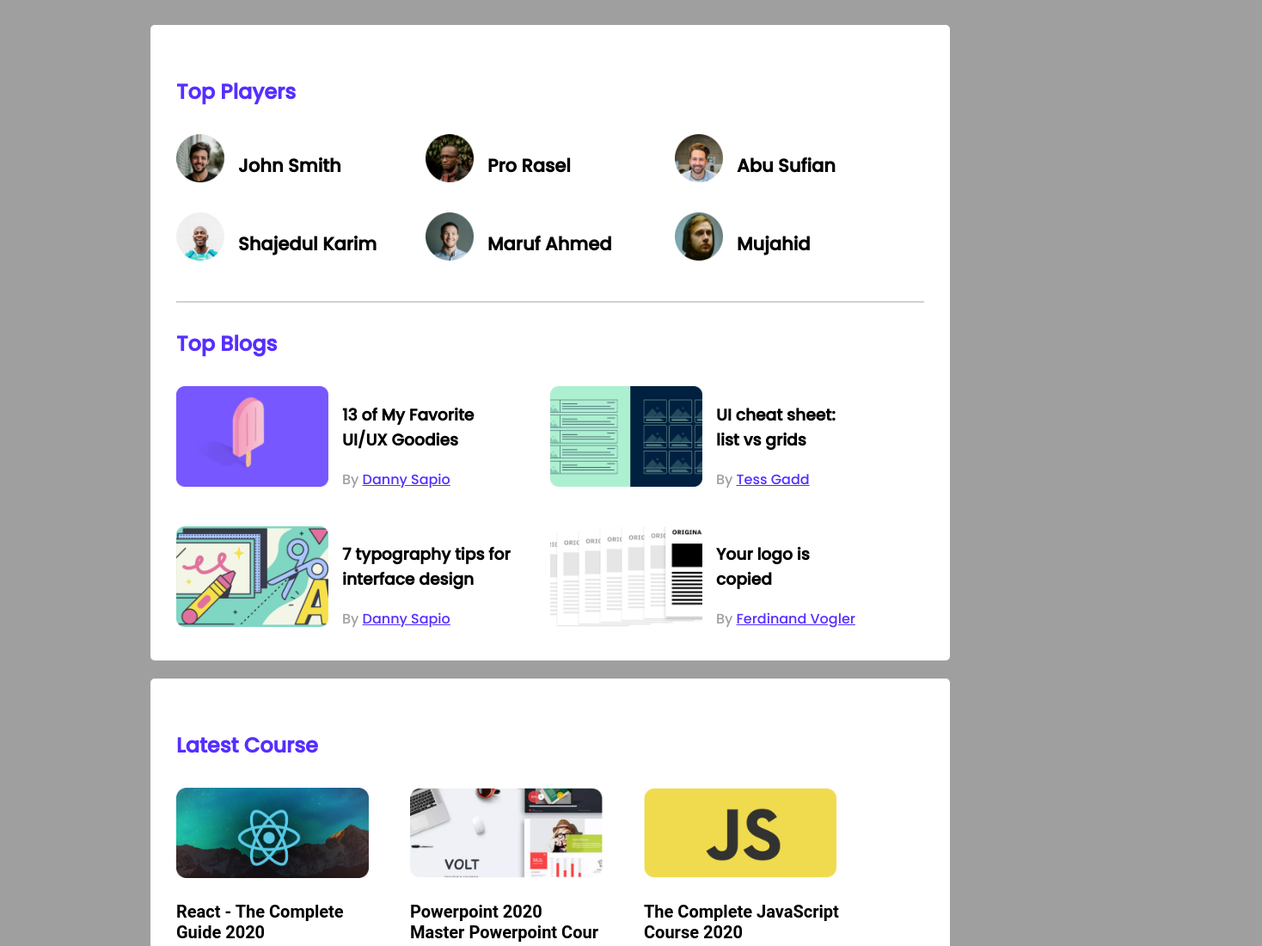
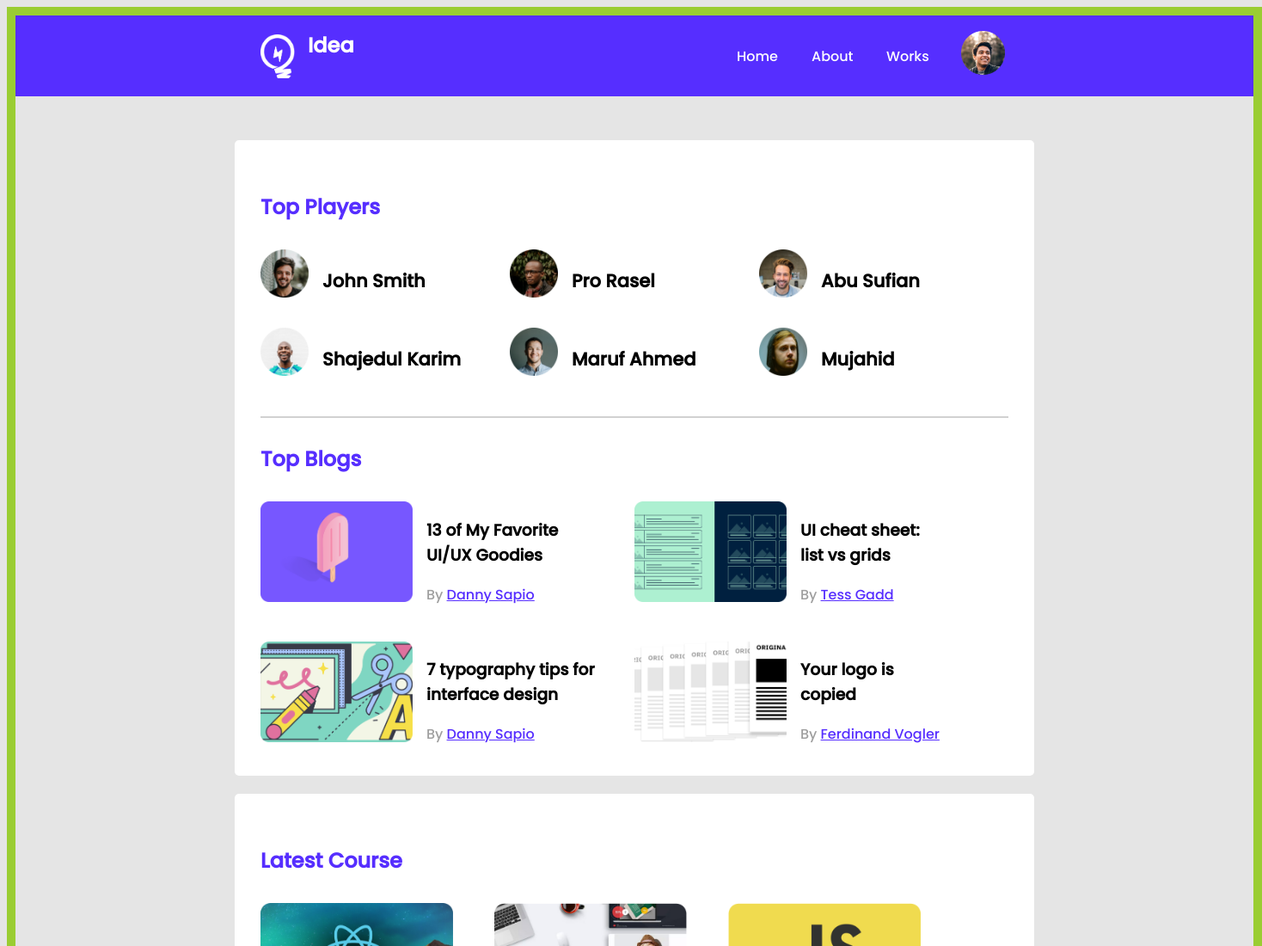
Before and after one commit to nizihad824/leader-board-css3, a plain HTML site: page index.html in a window 1280 px wide. Shown: the top 1100 px of the page at 86% size, 1468 px wide, since content can reach past the window. Drawn offline with Linux system fonts and the light colour scheme.

Commit message:
header done

```diff
--- a/index.html
+++ b/index.html
@@ -12,6 +12,24 @@
 
 <body>
     <header>
+    <div class="header-section">
+        <div class="idea">
+            <img src="images/icons/logo.png" alt="">
+            <h3 id="idea-titel">Idea</h3>
+
+        </div>
+        <div class="nav-titels">
+            <nav class="nav-display">
+                <a href="">Home</a>
+                <a href="">About</a>
+                <a href="">Works</a>
+                <div class="nav-icon">
+                    <img src="images/icons/profile.png" alt="">
+                </div>
+
+            </nav>
+        </div>
+    </div>
 
     </header>
     <!-- main part -->
--- a/style/style.css
+++ b/style/style.css
@@ -1,8 +1,67 @@
+
+
 @import url('https://fonts.googleapis.com/css2?family=Poppins:wght@500&display=swap');
+
+
+
+/* header section start */
+.header-section{
+    width: 1440px;
+    height: 94px;
+    background-color:#562EFF
+    ;
+   display: flex;
+   justify-content:space-between;
+    align-items: center;
+    margin-bottom: 30px;
+
+
+}
+.idea{
+    display: flex;
+    margin-left: 285px;
+    align-items: center;
+
+}
+.idea img{
+    width: 40px;
+    height: 51px;
+   padding-right: 15px;
+   ;
+
+
+
+}
+#idea-titel{
+    color:#FFFFFF ;
+    font-size: 24px;
+    padding-bottom: 25px;
+
+}
+
+
+.nav-display a{
+    text-decoration: none;
+    font-weight: 400px;
+    font-size: 16px;
+    color:#FFFFFF ;
+}
+.nav-display{
+    display: grid;
+    grid-template-columns: repeat(4,1fr);
+    grid-column-gap:36px ;
+    align-items: center;margin-right: 289px;
+}
+
+/*................................ Header section Done..................................... */
+
 
 body{
     font-family: 'Poppins', sans-serif;
-    background-color:#9F9F9F ;
+    background-color:#E5E5E5;
+    border: 10px solid yellowgreen;
+    width: 1440px;
+
 }
 main{
     display: flex;
@@ -140,7 +199,7 @@ span{
 
 /*
 /* Media Query */
-@media only screen and (max-width:688px) {
+/* @media only screen and (max-width:688px) {
     .container{
         width: 100%;
     }
@@ -156,7 +215,7 @@ span{
 
 }
 
-/* ...................................Tablet devices.................... */
+/* ...................................Tablet devices.................... *
 @media only screen and (min-width:688px) and (max-width:992px) {
     .container{
         width: 100%;
@@ -171,3 +230,4 @@ span{
 
 
     }
+     */
```
